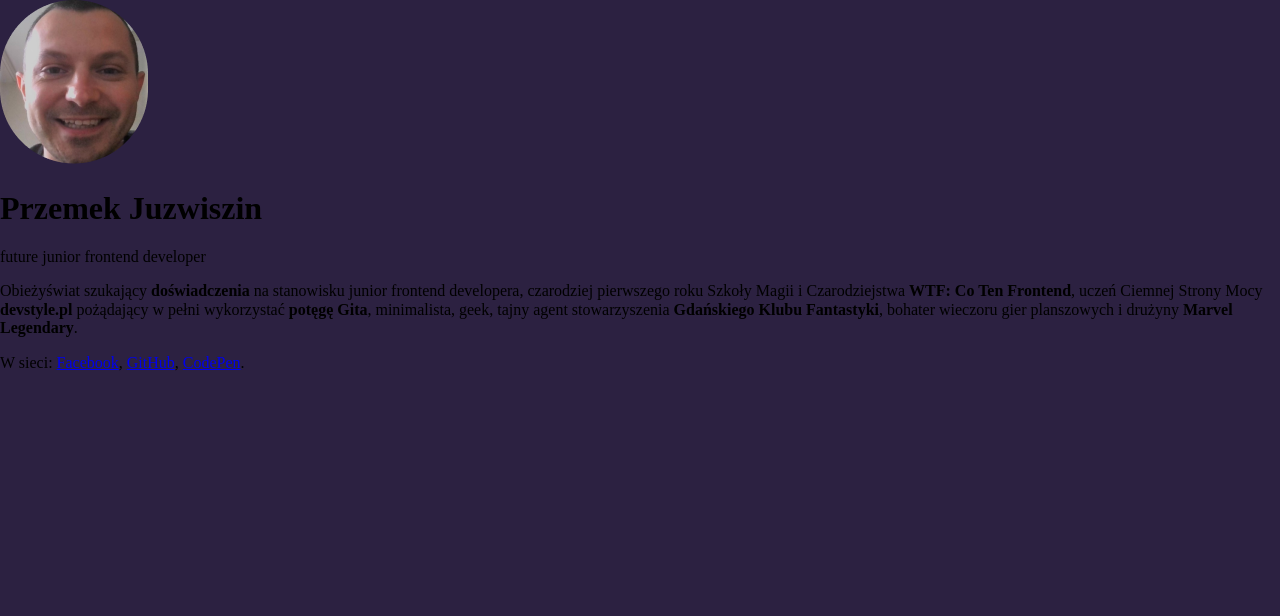
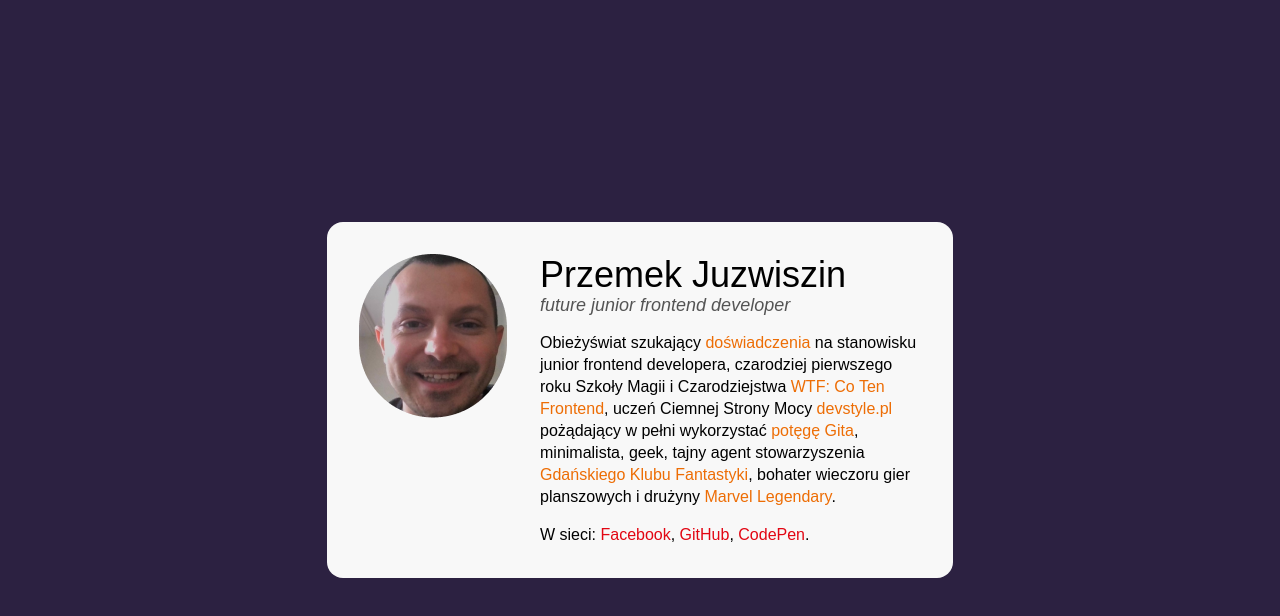
Before and after one commit to przemekjuzwiszin/my_business_card, a plain HTML site: page index.html in a window 1280 px wide. Drawn offline with Linux system fonts and the light colour scheme.

Commit message:
feat: styles

```diff
--- a/css/style.css
+++ b/css/style.css
@@ -7,5 +7,63 @@
 }
 
 body {
+    align-items: center;
     background-color: #2C2141;
+    display: flex;
+    font-family: Arial, Helvetica, sans-serif;
+    justify-content: center;
+    min-height: 100vh;
+    padding: 16px;
 }
+
+.card {
+    background-color: #F8F8F8;
+    border-radius: 16px;
+    max-width: 626px;
+    padding: 32px;
+    width: 100%;
+}
+
+.person {
+    align-items: flex-start;
+    display: flex;
+}
+
+.person__description {
+    font-size: 16px;
+    line-height: 22px;
+}
+
+.person__header {
+    margin-bottom: 13px;
+}
+
+.person__link {
+    color: #E20613;
+    text-decoration: none;
+}
+
+.person__name {
+    font-size: 36px;
+    font-weight: normal;
+    margin: 0;
+}
+
+.person__photo {
+    margin-right: 33px;
+}
+
+.person__position {
+    color: #545454;
+    font-size: 18px;
+    font-style: italic;
+}
+
+.person__special {
+    color: #ED6D05;
+    font-weight: normal;
+}
+
+.person__description--last {
+    margin-bottom: 0;
+}
--- a/index.html
+++ b/index.html
@@ -12,7 +12,7 @@
 <body>
     <main class="card">
         <article class="person">
-            <img class="person__photo" src="img/avatar.png">
+            <img class="person__photo" src="img/avatar.png" alt="Uśmiechnięty PJ">
             <div>
                 <header class="person__header">
                     <h1 class="person__name">
@@ -31,7 +31,7 @@
                         Klubu Fantastyki</strong>, bohater wieczoru gier planszowych i drużyny <strong
                         class="person__special">Marvel Legendary</strong>.
                 </p>
-                <p class="person__description">
+                <p class="person__description person__description--last">
                     W sieci:
                     <a class="person__link" href="https://www.facebook.com/przemek.juzwiszin.3/">Facebook</a>,
                     <a class="person__link" href="https://github.com/przemekjuzwiszin">GitHub</a>,
```
